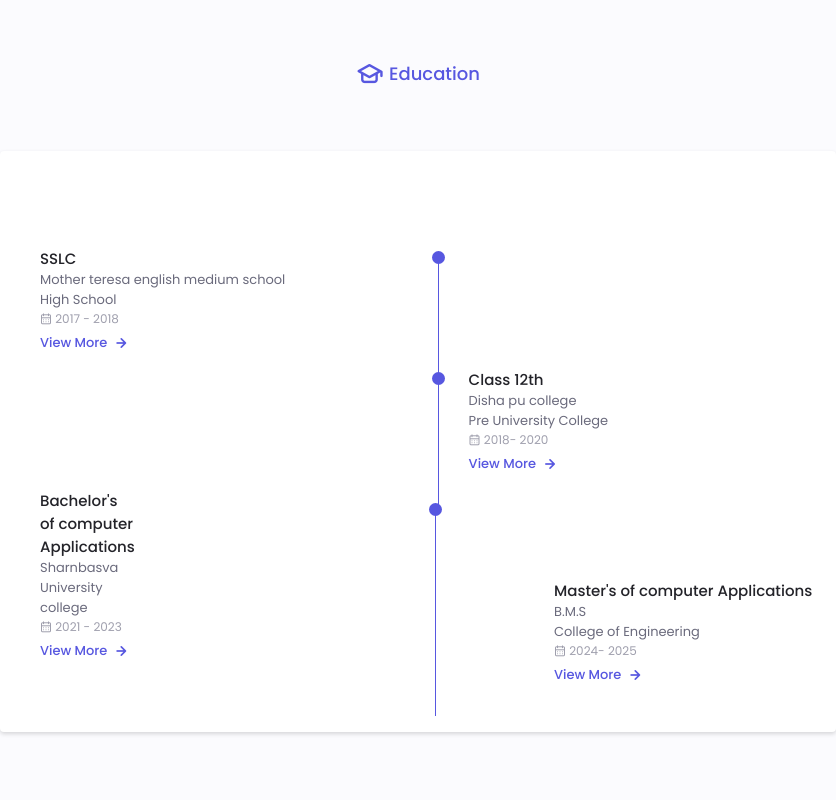
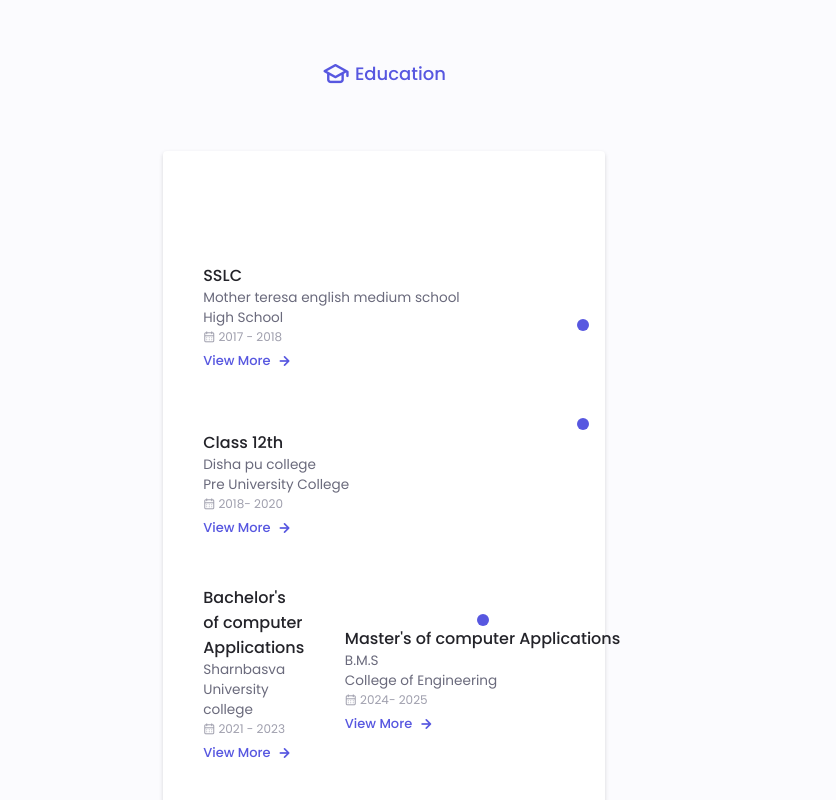
Before and after one commit to amitsharmadeveloper/rapa, a plain HTML site: page index.html in a window 768 px wide. Shown: the part 2000-2800 px from the top of the page, 836 px wide, since content can reach past the window. Drawn offline with nearby package versions, Linux system fonts and the light colour scheme.

Commit message:
Update newcss.css

```diff
--- a/assets/newcss.css
+++ b/assets/newcss.css
@@ -731,6 +731,13 @@ img {
   outline: none;
   padding: 0.25rem 0.5rem 0.5rem 0;
 }
+.button--flex{
+  border-color: var(--first-color-second);
+  }
+
+  .button--flex:hover {
+    background-color: var(--first-color-alt);
+  }
 
 /*=================== Footer ==================*/
 
@@ -790,6 +797,7 @@ img {
 .footer__social {
   color: #fff;
 }
+
 
 /*==================== Scroll Up ==================*/
 
@@ -895,6 +903,13 @@ img {
   .project__img {
     width: 200px;
   }
+  .button--flex{
+    border-color: var(--first-color-second);
+    }
+
+    .button--flex:hover {
+      background-color: var(--first-color-alt);
+    }
 }
 
 /* For medium Devices */
@@ -928,6 +943,13 @@ img {
     grid-template-columns: 0.6fr;
     justify-content: center;
   }
+  .button--flex{
+    border-color: var(--first-color-second);
+    }
+
+    .button--flex:hover {
+      background-color: var(--first-color-alt);
+    }
 }
 
 @media screen and (min-width: 768px) {
@@ -1072,6 +1094,14 @@ img {
     padding-top: 0.8rem;
   }
 
+  .button--flex{
+    border-color: var(--first-color-second);
+    }
+
+    .button--flex:hover {
+      background-color: var(--first-color-alt);
+    }
+
   .footer__container {
     grid-template-columns: repeat(3, 1fr);
   }
@@ -1119,4 +1149,70 @@ img {
   .button--white {
     bottom: -4.5rem;
   }
+
+  .button--flex{
+    border-color: var(--first-color-second);
+    }
+
+    .button--flex:hover {
+      background-color: var(--first-color-alt);
+    }
+
 }
+
+/* Qualification Timeline: Maintain Zig-Zag on Mobile */
+@media screen and (max-width: 768px) {
+  .qualification__sections {
+    display: flex;
+    flex-direction: column;
+    align-items: center;
+  }
+
+  .qualification__data {
+    display: grid;
+    grid-template-columns: 1fr auto;
+    align-items: center;
+    position: relative;
+    width: 100%;
+    padding: 1rem 0;
+  }
+
+  /* Make sure the timeline rounder and line stay centered */
+  .qualification__data div:nth-child(2) {
+    display: flex;
+    flex-direction: column;
+    align-items: center;
+    justify-content: center;
+    margin: 0 1rem;
+  }
+
+  .qualification__rounder {
+    width: 12px;
+    height: 12px;
+    background-color: var(--first-color);
+    border-radius: 50%;
+    position: relative;
+    z-index: 1;
+  }
+
+  .qualification__line {
+    width: 2px;
+    height: 100%;
+    background-color: var(--first-color);
+    display: block;
+  }
+
+  /* Adjust content spacing */
+  .qualification__title {
+    font-size: 1rem;
+  }
+
+  .qualification__subtitle,
+  .qualification__calendar {
+    font-size: 0.85rem;
+  }
+
+  .qualification__calendar i {
+    margin-right: 0.4rem;
+  }
+}
```
